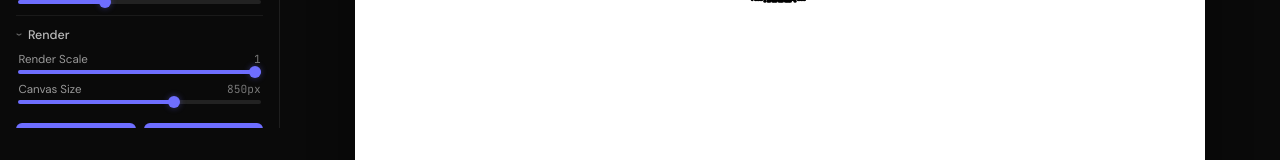
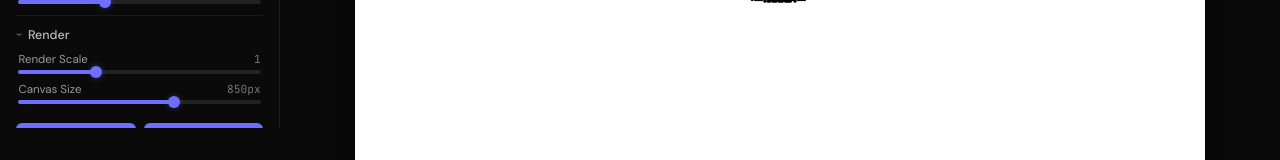
Before and after one commit to mgalavai/experiments, a React (Vite) app: page /logo in a window 1280 px wide. Shown: the part 728-888 px from the top of the page. Built offline with nearby package versions, Linux system fonts and the light colour scheme.

Commit message:
fix: uncap render scale to 3x

```diff
--- a/src/components/LogoPage.jsx
+++ b/src/components/LogoPage.jsx
@@ -549,7 +549,7 @@ export default function LogoPage() {
 
         {/* Render */}
         <Section title="Render">
-          <Slider label="Render Scale" value={renderScale} onChange={setRenderScale} min={0.1} max={1} step={0.01} />
+          <Slider label="Render Scale" value={renderScale} onChange={setRenderScale} min={0.1} max={3} step={0.01} />
           <Slider label="Canvas Size" value={canvasSize} onChange={(v) => setCanvasSize(Math.round(v))} min={200} max={1200} step={50} suffix="px" />
         </Section>
 
```
